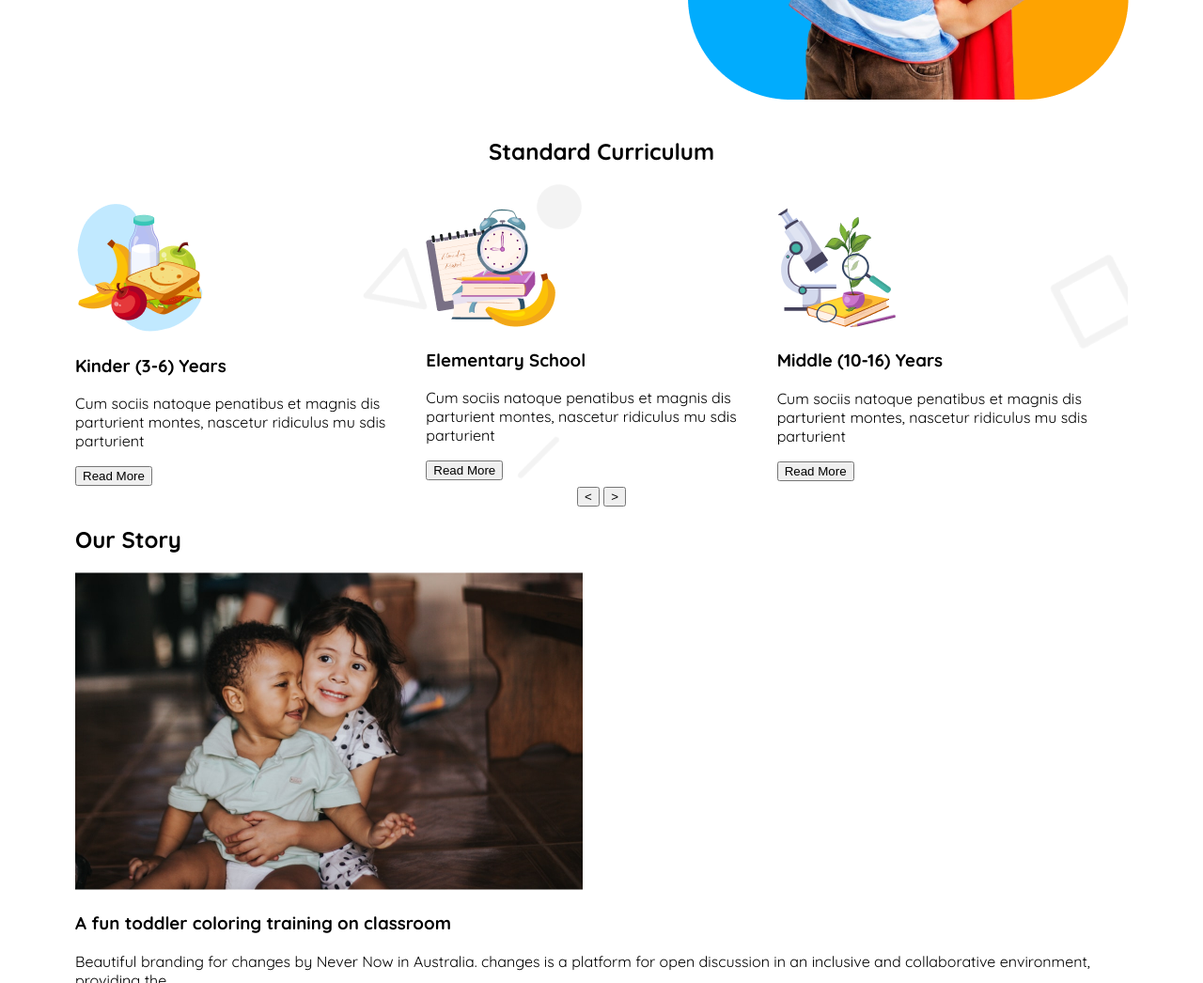
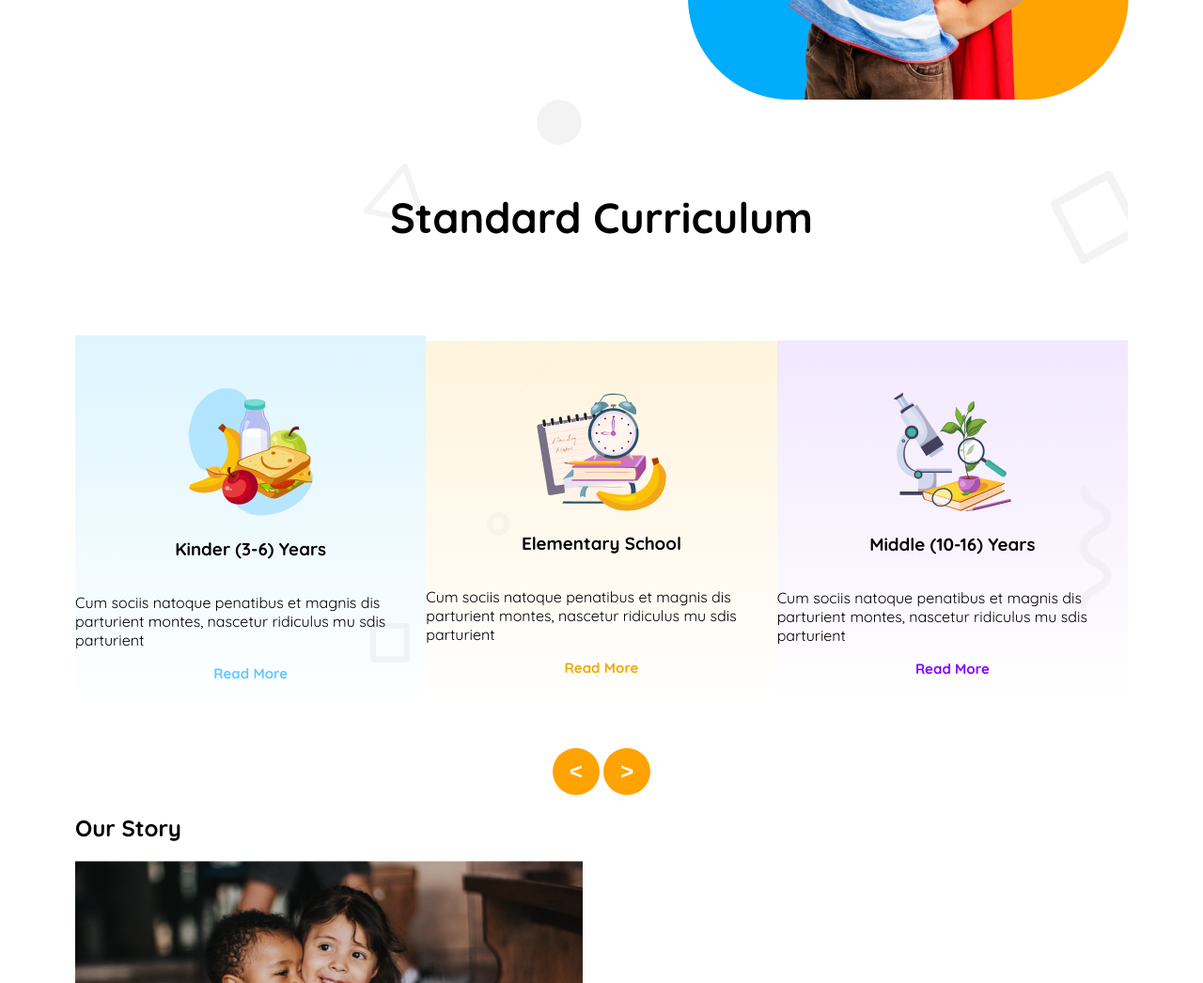
Before and after one commit to KKShain/kay-kay-assigment-2, a plain HTML site: page index.html in a window 1280 px wide. Shown: the part 574-1620 px from the top of the page at 94% size. Drawn offline with Linux system fonts and the light colour scheme.

Commit message:
added styles in curriculum

```diff
--- a/index.html
+++ b/index.html
@@ -42,29 +42,36 @@
       <div class="curriculum">
         <h2>Standard Curriculum</h2>
         <div class="cards">
-            <div class="card">
-                <img src="images/kinder.png" alt="">
+            <div class="card1">
+                <div>
+                    <img src="images/kinder.png" alt="">
+                </div>
                 <h3>Kinder (3-6) Years</h3>
                 <p>Cum sociis natoque penatibus et magnis
                     dis parturient montes, nascetur ridiculus
                     mu sdis parturient</p>
-                <button>Read More</button>
+                <a class="anchor1" href="">Read More</a>
+
             </div>
-            <div class="card">
-                <img src="images/elementary.png" alt=" ">
+            <div class="card2">
+                <div>
+                    <img src="images/elementary.png" alt=" ">
+                </div>
                 <h3>Elementary School</h3>
                 <p>Cum sociis natoque penatibus et magnis
                     dis parturient montes, nascetur ridiculus
                     mu sdis parturient</p>
-                <button>Read More</button>
+                <a class="anchor2" href="">Read More</a>
             </div>
-            <div class="card">
-                <img src="images/middle.png" alt="">
+            <div class="card3">
+                <div>
+                    <img src="images/middle.png" alt="">
+                </div>
                 <h3>Middle (10-16) Years</h3>
                 <p>Cum sociis natoque penatibus et magnis
                     dis parturient montes, nascetur ridiculus
                     mu sdis parturient</p>
-                    <button>Read More</button>
+                <a class="anchor3" href="">Read More</a>
             </div>
         </div>
 
--- a/styles/styles.css
+++ b/styles/styles.css
@@ -109,9 +109,17 @@ body{
 .curriculum{
     display: flex;
     flex-direction: column;
-    justify-content: space-between;
+    /* justify-content: space-between; */
     align-items: center;
-    padding-top: 20px;
+    padding-top: 60px;
+    background-image: url(../images/bg.png);
+    gap: 40px;
+}
+
+.curriculum h2{
+    color: rgb(0, 0, 0);
+    font-size: 45px;
+    font-weight: 700;
 }
 
 .cards{
@@ -119,5 +127,59 @@ body{
     justify-content: space-between;
     align-items: center;
     padding-top: 20px;
-    background-image: url(../images/bg.png);
 }
+
+.card1{
+    display: flex;
+    flex-direction: column;
+    align-items: center;
+    background-image: linear-gradient(rgb(222, 245, 255),rgba(255, 255, 255, 0));
+    padding-top: 55px;
+}
+.card2{
+    display: flex;
+    flex-direction: column;
+    align-items: center;
+    background-image: linear-gradient(rgb(255, 244, 220), rgba(255, 255, 255, 0));
+    padding-top: 55px;
+}
+.card3{
+    display: flex;
+    flex-direction: column;
+    align-items: center;
+    background-image: linear-gradient(rgb(242, 232, 255),rgba(255, 255, 255, 0));
+    padding-top: 55px;
+}
+
+.anchor1{
+    color:rgb(100, 200, 255);
+    text-decoration: none;
+    font-weight: 700;
+    font-size: 15px;
+    padding-bottom: 30px;
+}
+.anchor2{
+    color:rgb(240, 170, 0);
+    text-decoration: none;
+    font-weight: 700;
+    font-size: 15px;
+    padding-bottom: 30px;
+}
+.anchor3{
+    color:rgb(135, 0, 255);
+    text-decoration: none;
+    font-weight: 700;
+    font-size: 15px;
+    padding-bottom: 30px;
+}
+
+.curriculum button{
+    background-color: rgb(254, 163, 1);
+    color: rgb(255, 255, 255);
+    font-weight: 900;
+    font-size: 24px;
+    border-radius: 30px;
+    width: 50px;
+    height: 50px;
+    border: none;
+}
```
